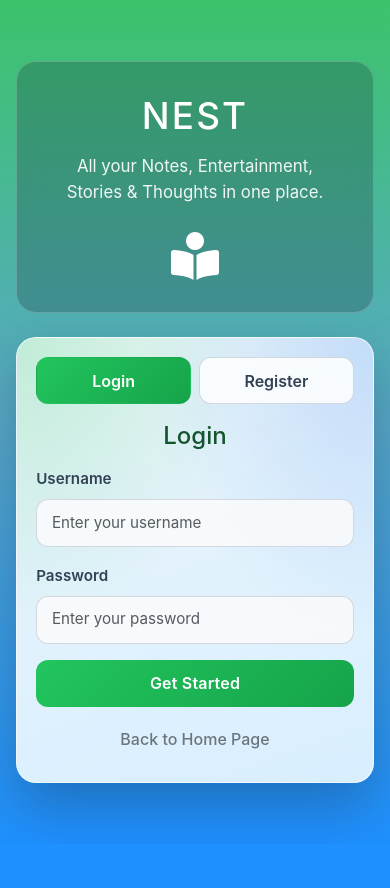
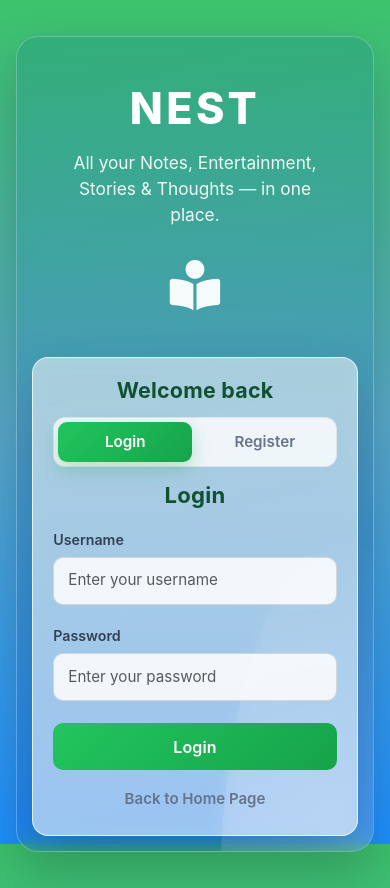
Before and after one commit to EfremGhebre/NEST, an Angular app: page /auth in a window 390 px wide. Before the commit the page ends 844 px from the top, so only its background shows below. Built offline with nearby package versions, Linux system fonts and the light colour scheme; no server answers.

Commit message:
Enhance authentication UI and functionality: update styles for login and register components, improve layout responsiveness, and modify navigation behavior post-logout. Introduce new class for form elements and adjust button styles for better user experience.

```diff
--- a/src/app/Pages/auth-page/auth-page.component.html
+++ b/src/app/Pages/auth-page/auth-page.component.html
@@ -1,12 +1,15 @@
 <main class="auth-page">
   <div class="auth-wrapper">
     <section class="auth-header">
-      <h1>NEST</h1>
-      <p>All your Notes, Entertainment, Stories & Thoughts in one place.</p>
-      <i class="fas fa-book-reader auth-icon" aria-hidden="true"></i>
+      <div class="brand-content">
+        <h1>NEST</h1>
+        <p>All your Notes, Entertainment, Stories & Thoughts &mdash; in one place.</p>
+        <i class="fas fa-book-reader auth-icon" aria-hidden="true"></i>
+      </div>
     </section>
 
     <section class="auth-card">
+      <h2 class="auth-card-title">{{ mode === 'login' ? 'Welcome back' : 'Create your account' }}</h2>
       <div class="auth-switch" role="tablist" aria-label="Authentication mode">
         <button
           type="button"
--- a/src/app/Pages/auth-page/auth-page.component.scss
+++ b/src/app/Pages/auth-page/auth-page.component.scss
@@ -6,87 +6,178 @@
   min-height: 100vh;
   display: grid;
   place-items: center;
-  padding: 2rem 1rem;
+  padding: 2.25rem 1rem;
 }
 
 .auth-wrapper {
-  width: min(900px, 100%);
+  width: min(1120px, 100%);
   display: grid;
-  grid-template-columns: 1fr minmax(320px, 430px);
-  gap: 1.5rem;
+  grid-template-columns: minmax(460px, 1.2fr) minmax(360px, 440px);
+  gap: 1.65rem;
   align-items: stretch;
+  position: relative;
+  border-radius: 22px;
+  border: 1px solid rgba(255, 255, 255, 0.24);
+  background: linear-gradient(165deg, rgba(14, 116, 144, 0.23), rgba(30, 64, 175, 0.16));
+  backdrop-filter: blur(10px);
+  box-shadow: 0 22px 50px rgba(15, 23, 42, 0.24);
+  padding: 1.2rem;
+  overflow: hidden;
+}
+
+.auth-wrapper::before {
+  content: '';
+  position: absolute;
+  inset: auto -25% -50% auto;
+  width: 68%;
+  height: 88%;
+  border-radius: 50%;
+  background: radial-gradient(circle, rgba(255, 255, 255, 0.22), rgba(255, 255, 255, 0));
+  pointer-events: none;
 }
 
 .auth-header {
+  display: flex;
+  align-items: center;
+  min-height: 100%;
+}
+
+.brand-content {
+  width: 100%;
+  padding: 2.35rem 2.1rem 2rem;
+  transform: translateY(-4%);
   color: #ffffff;
-  padding: 2rem;
-  border-radius: 20px;
-  background: rgba(15, 23, 42, 0.22);
-  border: 1px solid rgba(255, 255, 255, 0.2);
-  backdrop-filter: blur(10px);
 }
 
 .auth-header h1 {
   margin: 0;
-  font-size: clamp(2.3rem, 4vw, 3rem);
-  letter-spacing: 0.06em;
+  font-size: clamp(2.7rem, 4.2vw, 3.45rem);
+  letter-spacing: 0.08em;
+  font-weight: 800;
 }
 
 .auth-header p {
   margin: 1rem 0 0;
-  max-width: 380px;
-  font-size: 1.05rem;
+  max-width: 410px;
+  font-size: 1.18rem;
+  line-height: 1.5;
   color: rgba(255, 255, 255, 0.92);
 }
 
 .auth-icon {
-  margin-top: 1.7rem;
-  font-size: 3rem;
+  margin-top: 2rem;
+  font-size: 3.15rem;
+  opacity: 0.95;
 }
 
 .auth-card {
-  background:
-    radial-gradient(120% 120% at 0% 0%, rgba(34, 197, 94, 0.22), transparent 55%),
-    radial-gradient(120% 120% at 100% 0%, rgba(59, 130, 246, 0.22), transparent 55%),
-    linear-gradient(160deg, rgba(255, 255, 255, 0.9), rgba(224, 242, 254, 0.96));
-  border-radius: 20px;
-  border: 1px solid rgba(255, 255, 255, 0.65);
-  box-shadow: 0 24px 55px rgba(15, 23, 42, 0.28);
-  padding: 1.2rem;
+  background: rgba(247, 250, 252, 0.58);
+  border-radius: 16px;
+  border: 1px solid rgba(255, 255, 255, 0.72);
+  box-shadow: 0 24px 54px rgba(15, 23, 42, 0.24);
+  padding: 1.25rem 1.25rem 1.35rem;
+  backdrop-filter: blur(8px);
+  align-self: center;
+  transform: translateY(-4px);
+  position: relative;
+  z-index: 1;
+}
+
+.auth-card-title {
+  margin: 0 0 0.85rem;
+  text-align: center;
+  font-size: 1.34rem;
+  font-weight: 700;
+  color: #0f5132;
+  letter-spacing: 0.01em;
 }
 
 .auth-switch {
-  display: grid;
+  display: inline-grid;
   grid-template-columns: 1fr 1fr;
-  gap: 0.5rem;
-  margin-bottom: 1.1rem;
+  gap: 0.35rem;
+  width: 100%;
+  padding: 0.25rem;
+  border-radius: 12px;
+  border: 1px solid rgba(15, 23, 42, 0.08);
+  background: rgba(255, 255, 255, 0.82);
+  margin-bottom: 0.95rem;
 }
 
 .auth-tab {
-  border: 1px solid rgba(15, 23, 42, 0.16);
-  border-radius: 12px;
-  background: rgba(255, 255, 255, 0.85);
-  padding: 0.65rem;
+  border: 0;
+  border-radius: 9px;
+  background: transparent;
+  padding: 0.52rem;
   font-weight: 600;
+  font-size: 0.95rem;
+  color: #64748b;
+  transition: background-color 0.18s ease, color 0.18s ease, box-shadow 0.18s ease;
+}
+
+.auth-tab:hover {
   color: #334155;
+  background: rgba(148, 163, 184, 0.14);
 }
 
 .auth-tab.active {
   background: linear-gradient(135deg, #22c55e, #16a34a);
-  border-color: transparent;
   color: #ffffff;
+  box-shadow: 0 8px 18px rgba(22, 163, 74, 0.26);
+}
+
+body[data-theme='dark'] .auth-wrapper {
+  border-color: rgba(255, 255, 255, 0.12);
+  background: linear-gradient(165deg, rgba(14, 116, 144, 0.2), rgba(30, 64, 175, 0.14));
+}
+
+body[data-theme='dark'] .auth-card {
+  background: rgba(26, 32, 39, 0.5);
+  border-color: rgba(255, 255, 255, 0.11);
+}
+
+body[data-theme='dark'] .auth-card-title {
+  color: rgba(255, 255, 255, 0.93);
+}
+
+body[data-theme='dark'] .auth-switch {
+  background: rgba(15, 23, 42, 0.55);
+  border-color: rgba(255, 255, 255, 0.08);
+}
+
+body[data-theme='dark'] .auth-tab {
+  color: rgba(255, 255, 255, 0.66);
+}
+
+body[data-theme='dark'] .auth-tab:hover {
+  color: rgba(255, 255, 255, 0.86);
+  background: rgba(148, 163, 184, 0.13);
 }
 
 @media (max-width: 900px) {
   .auth-wrapper {
     grid-template-columns: 1fr;
+    gap: 1rem;
+    max-width: 560px;
+    padding: 0.95rem;
+  }
+
+  .auth-card {
+    transform: none;
   }
 
   .auth-header {
     text-align: center;
   }
 
+  .brand-content {
+    transform: none;
+    padding: 1.9rem 1.6rem;
+  }
+
   .auth-header p {
     margin-inline: auto;
+    max-width: 460px;
+    font-size: 1.08rem;
   }
 }
--- a/src/app/Pages/layout/layout.component.ts
+++ b/src/app/Pages/layout/layout.component.ts
@@ -68,7 +68,7 @@ export class LayoutComponent implements OnInit, OnDestroy {
     localStorage.removeItem('authToken');
     localStorage.removeItem('userId');
     this.closeNavbarMenu();
-    this.router.navigate(['/auth']);
+    this.router.navigate(['/']);
   }
 
   toggleTheme(): void {
--- a/src/app/Users/login/login.component.html
+++ b/src/app/Users/login/login.component.html
@@ -1,6 +1,6 @@
 <div class="auth-box">
   <h2 class="auth-title">Login</h2>
-  <form (ngSubmit)="login()" #loginForm="ngForm">
+  <form (ngSubmit)="login()" #loginForm="ngForm" class="auth-form">
     <div class="mb-3">
       <label for="name" class="form-label">Username</label>
       <input
@@ -25,8 +25,8 @@
         placeholder="Enter your password"
       />
     </div>
-    <button type="submit" class="btn btn-success w-100">Get Started</button>
-    <button type="button" class="btn btn-outline-secondary w-100 mt-2" (click)="goHome()">
+    <button type="submit" class="btn btn-success w-100">Login</button>
+    <button type="button" class="back-home-link" (click)="goHome()">
       Back to Home Page
     </button>
   </form>
--- a/src/app/Users/login/login.component.scss
+++ b/src/app/Users/login/login.component.scss
@@ -9,38 +9,112 @@
 
 .auth-title {
   text-align: center;
-  font-size: 1.5rem;
-  margin-bottom: 1rem;
-  color: #14532d;
+  font-size: 1.38rem;
+  margin-bottom: 1.15rem;
+  color: #0f5132;
+  font-weight: 700;
+  letter-spacing: 0.01em;
+}
+
+.auth-form {
+  display: grid;
+  gap: 0.2rem;
+}
+
+.mb-3 {
+  margin-bottom: 0.95rem !important;
 }
 
 .form-label {
   font-weight: 600;
   color: #334155;
+  font-size: 0.89rem;
+  margin-bottom: 0.42rem;
 }
 
 .form-control {
-  border-radius: 12px;
-  border: 1px solid rgba(15, 23, 42, 0.15);
-  padding: 0.72rem 0.92rem;
+  border-radius: 10px;
+  border: 1px solid rgba(15, 23, 42, 0.14);
+  padding: 0.72rem 0.88rem;
   font-size: 0.95rem;
-  background: rgba(248, 250, 252, 0.95);
+  background: rgba(248, 250, 252, 0.94);
+  color: #0f172a;
+  transition: border-color 0.18s ease, box-shadow 0.18s ease, background-color 0.18s ease;
 }
 
 .form-control:focus {
-  border-color: rgba(30, 142, 90, 0.7);
-  box-shadow: 0 0 0 3px rgba(30, 142, 90, 0.18);
+  border-color: rgba(22, 163, 74, 0.6);
+  box-shadow: 0 0 0 3px rgba(22, 163, 74, 0.14);
+  background: #ffffff;
 }
 
 .btn-success {
   background: linear-gradient(135deg, #22c55e, #16a34a);
   border: none;
-  border-radius: 12px;
+  border-radius: 10px;
   padding: 0.72rem 1rem;
   font-weight: 600;
-  letter-spacing: 0.2px;
+  letter-spacing: 0.01em;
+  margin-top: 0.25rem;
+  transition: transform 0.18s ease, box-shadow 0.18s ease, filter 0.18s ease;
 }
 
 .btn-success:hover {
-  background: linear-gradient(135deg, #16a34a, #15803d);
+  filter: brightness(0.98);
+  transform: translateY(-1px);
+  box-shadow: 0 10px 20px rgba(22, 163, 74, 0.22);
 }
+
+.back-home-link {
+  background: transparent;
+  border: 0;
+  color: #64748b;
+  font-weight: 600;
+  font-size: 0.94rem;
+  margin-top: 0.7rem;
+  padding: 0.2rem 0;
+  justify-self: center;
+  cursor: pointer;
+  transition: color 0.18s ease, transform 0.18s ease;
+}
+
+.back-home-link:hover {
+  color: #0f172a;
+  transform: translateY(-1px);
+}
+
+body[data-theme='dark'] .auth-box {
+  color: rgba(255, 255, 255, 0.92);
+}
+
+body[data-theme='dark'] .auth-title {
+  color: rgba(255, 255, 255, 0.95);
+}
+
+body[data-theme='dark'] .form-label {
+  color: rgba(255, 255, 255, 0.82);
+}
+
+body[data-theme='dark'] .form-control {
+  background: rgba(15, 23, 42, 0.54);
+  border-color: rgba(255, 255, 255, 0.16);
+  color: rgba(255, 255, 255, 0.94);
+}
+
+body[data-theme='dark'] .form-control::placeholder {
+  color: rgba(255, 255, 255, 0.54);
+}
+
+body[data-theme='dark'] .form-control:focus {
+  background: rgba(15, 23, 42, 0.72);
+  border-color: rgba(74, 222, 128, 0.6);
+  box-shadow: 0 0 0 3px rgba(74, 222, 128, 0.16);
+}
+
+body[data-theme='dark'] .back-home-link {
+  color: rgba(255, 255, 255, 0.7);
+}
+
+body[data-theme='dark'] .back-home-link:hover {
+  color: rgba(255, 255, 255, 0.94);
+}
--- a/src/app/Users/register/register.component.html
+++ b/src/app/Users/register/register.component.html
@@ -1,6 +1,6 @@
 <div class="auth-box">
   <h2 class="auth-title">Create Account</h2>
-  <form (ngSubmit)="register()" #registerForm="ngForm">
+  <form (ngSubmit)="register()" #registerForm="ngForm" class="auth-form">
     <div class="mb-3">
       <label for="name" class="form-label">Username</label>
       <input
@@ -38,7 +38,7 @@
       />
     </div>
     <button type="submit" class="btn btn-success w-100">Create Account</button>
-    <button type="button" class="btn btn-outline-secondary w-100 mt-2" (click)="goHome()">
+    <button type="button" class="back-home-link" (click)="goHome()">
       Back to Home Page
     </button>
   </form>
--- a/src/app/Users/register/register.component.scss
+++ b/src/app/Users/register/register.component.scss
@@ -9,38 +9,112 @@
 
 .auth-title {
   text-align: center;
-  font-size: 1.5rem;
-  margin-bottom: 1rem;
-  color: #14532d;
+  font-size: 1.38rem;
+  margin-bottom: 1.15rem;
+  color: #0f5132;
+  font-weight: 700;
+  letter-spacing: 0.01em;
+}
+
+.auth-form {
+  display: grid;
+  gap: 0.2rem;
+}
+
+.mb-3 {
+  margin-bottom: 0.95rem !important;
 }
 
 .form-label {
   font-weight: 600;
   color: #334155;
+  font-size: 0.89rem;
+  margin-bottom: 0.42rem;
 }
 
 .form-control {
-  border-radius: 12px;
-  border: 1px solid rgba(15, 23, 42, 0.15);
-  padding: 0.72rem 0.92rem;
+  border-radius: 10px;
+  border: 1px solid rgba(15, 23, 42, 0.14);
+  padding: 0.72rem 0.88rem;
   font-size: 0.95rem;
-  background: rgba(248, 250, 252, 0.95);
+  background: rgba(248, 250, 252, 0.94);
+  color: #0f172a;
+  transition: border-color 0.18s ease, box-shadow 0.18s ease, background-color 0.18s ease;
 }
 
 .form-control:focus {
-  border-color: rgba(30, 142, 90, 0.7);
-  box-shadow: 0 0 0 3px rgba(30, 142, 90, 0.18);
+  border-color: rgba(22, 163, 74, 0.6);
+  box-shadow: 0 0 0 3px rgba(22, 163, 74, 0.14);
+  background: #ffffff;
 }
 
 .btn-success {
   background: linear-gradient(135deg, #22c55e, #16a34a);
   border: none;
-  border-radius: 12px;
+  border-radius: 10px;
   padding: 0.72rem 1rem;
   font-weight: 600;
-  letter-spacing: 0.2px;
+  letter-spacing: 0.01em;
+  margin-top: 0.25rem;
+  transition: transform 0.18s ease, box-shadow 0.18s ease, filter 0.18s ease;
 }
 
 .btn-success:hover {
-  background: linear-gradient(135deg, #16a34a, #15803d);
+  filter: brightness(0.98);
+  transform: translateY(-1px);
+  box-shadow: 0 10px 20px rgba(22, 163, 74, 0.22);
 }
+
+.back-home-link {
+  background: transparent;
+  border: 0;
+  color: #64748b;
+  font-weight: 600;
+  font-size: 0.94rem;
+  margin-top: 0.7rem;
+  padding: 0.2rem 0;
+  justify-self: center;
+  cursor: pointer;
+  transition: color 0.18s ease, transform 0.18s ease;
+}
+
+.back-home-link:hover {
+  color: #0f172a;
+  transform: translateY(-1px);
+}
+
+body[data-theme='dark'] .auth-box {
+  color: rgba(255, 255, 255, 0.92);
+}
+
+body[data-theme='dark'] .auth-title {
+  color: rgba(255, 255, 255, 0.95);
+}
+
+body[data-theme='dark'] .form-label {
+  color: rgba(255, 255, 255, 0.82);
+}
+
+body[data-theme='dark'] .form-control {
+  background: rgba(15, 23, 42, 0.54);
+  border-color: rgba(255, 255, 255, 0.16);
+  color: rgba(255, 255, 255, 0.94);
+}
+
+body[data-theme='dark'] .form-control::placeholder {
+  color: rgba(255, 255, 255, 0.54);
+}
+
+body[data-theme='dark'] .form-control:focus {
+  background: rgba(15, 23, 42, 0.72);
+  border-color: rgba(74, 222, 128, 0.6);
+  box-shadow: 0 0 0 3px rgba(74, 222, 128, 0.16);
+}
+
+body[data-theme='dark'] .back-home-link {
+  color: rgba(255, 255, 255, 0.7);
+}
+
+body[data-theme='dark'] .back-home-link:hover {
+  color: rgba(255, 255, 255, 0.94);
+}
--- a/src/app/auth/auth.service.ts
+++ b/src/app/auth/auth.service.ts
@@ -124,6 +124,6 @@ export class AuthService {
   logout(): void {
     localStorage.removeItem('authToken');
     localStorage.removeItem('userId');
-    this.router.navigate(['/auth']);
+    this.router.navigate(['/']);
   }
 }
```
Also changed, not shown: 1 other file (tests, documents, lock files or other folders).
